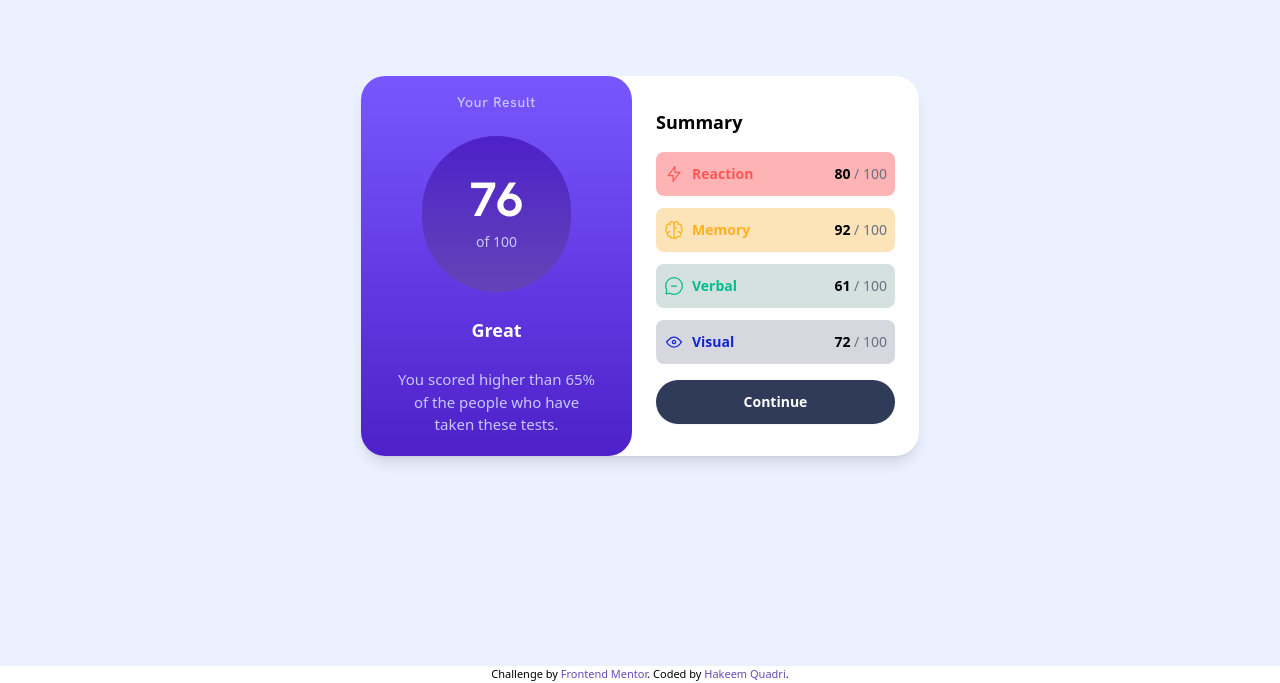
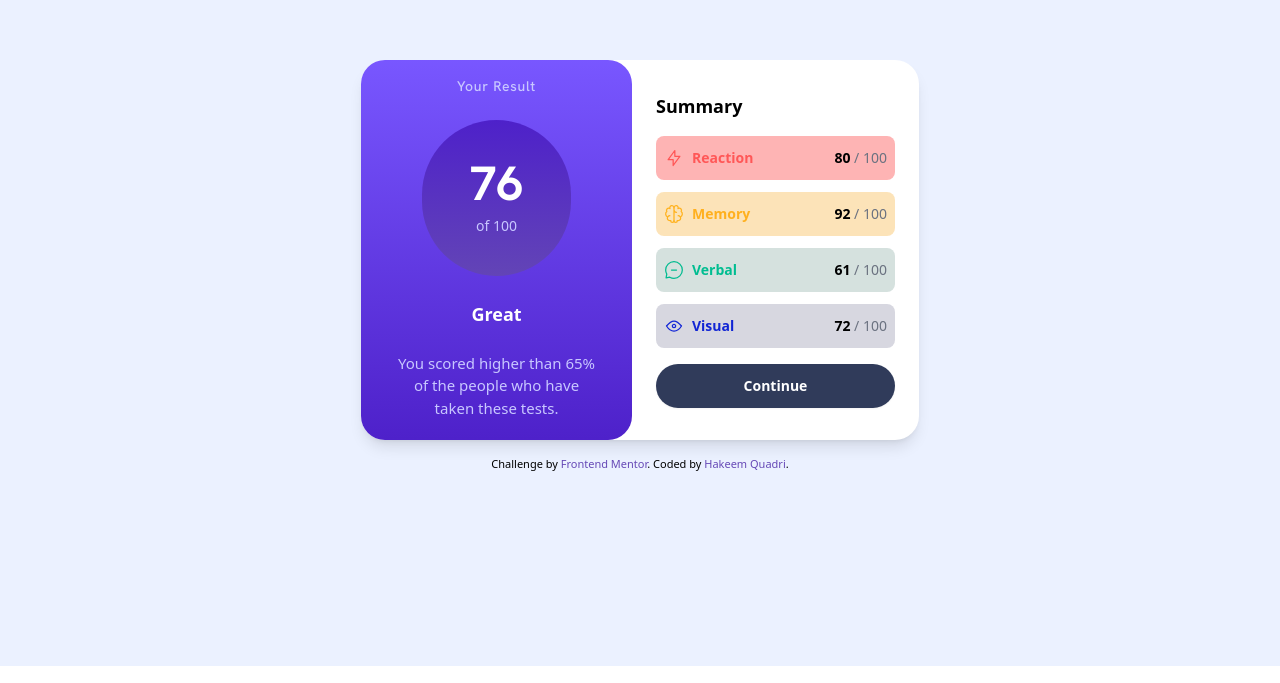
Before and after one commit to Remmy1965/Results-summary, a website: page index.html in a window 1280 px wide. Shown: the part 134-817 px from the top of the page. Drawn offline with Linux system fonts and the light colour scheme.

Commit message:
made the landmark the parent element

```diff
--- a/index.html
+++ b/index.html
@@ -33,10 +33,10 @@
   </head>
   <body>
     <main
-      class="bg-paleBlue mx-auto flex items-center justify-center min-h-screen">
+      class="bg-paleBlue mx-auto flex flex-col gap-4 items-center justify-center min-h-screen">
       <!--General Flex container -->
       <div
-        class="flex items-stretch max-w-[650px] 2xl:max-w-[800px] rounded-3xl bg-white shadow-lg">
+        class="flex items-stretch max-w-xl 2xl:max-w-[800px] rounded-3xl bg-white shadow-lg">
         <!-- Results flex container -->
         <div
           class="flex flex-[1] flex-col items-center py-4 px-4 space-y-6 bg-gradient-to-b from-lightSlateBlue to-violetBlue rounded-b-3xl rounded-3xl">
@@ -53,7 +53,7 @@
 
             <p class="w-full text-sm text-center text-lightLavender">of 100</p>
           </div>
-          <h5 class="text-lg text-center font-bold text-white">Great</h5>
+          <h3 class="text-lg text-center font-bold text-white">Great</h3>
           <p class="text-[15px] px-4 max-w-xs text-lightLavender text-center">
             You scored higher than 65% of the people who have taken these tests.
           </p>
@@ -120,12 +120,12 @@
           >
         </div>
       </div>
+      <div class="attribution">
+        Challenge by
+        <a href="https://www.frontendmentor.io?ref=challenge" target="_blank"
+          >Frontend Mentor</a
+        >. Coded by <a href="https://github.com/Remmy1965">Hakeem Quadri</a>.
+      </div>
     </main>
-    <div class="attribution">
-      Challenge by
-      <a href="https://www.frontendmentor.io?ref=challenge" target="_blank"
-        >Frontend Mentor</a
-      >. Coded by <a href="https://github.com/Remmy1965">Hakeem Quadri</a>.
-    </div>
   </body>
 </html>
```
Also changed, not shown: README-template.md, css/style.css.
